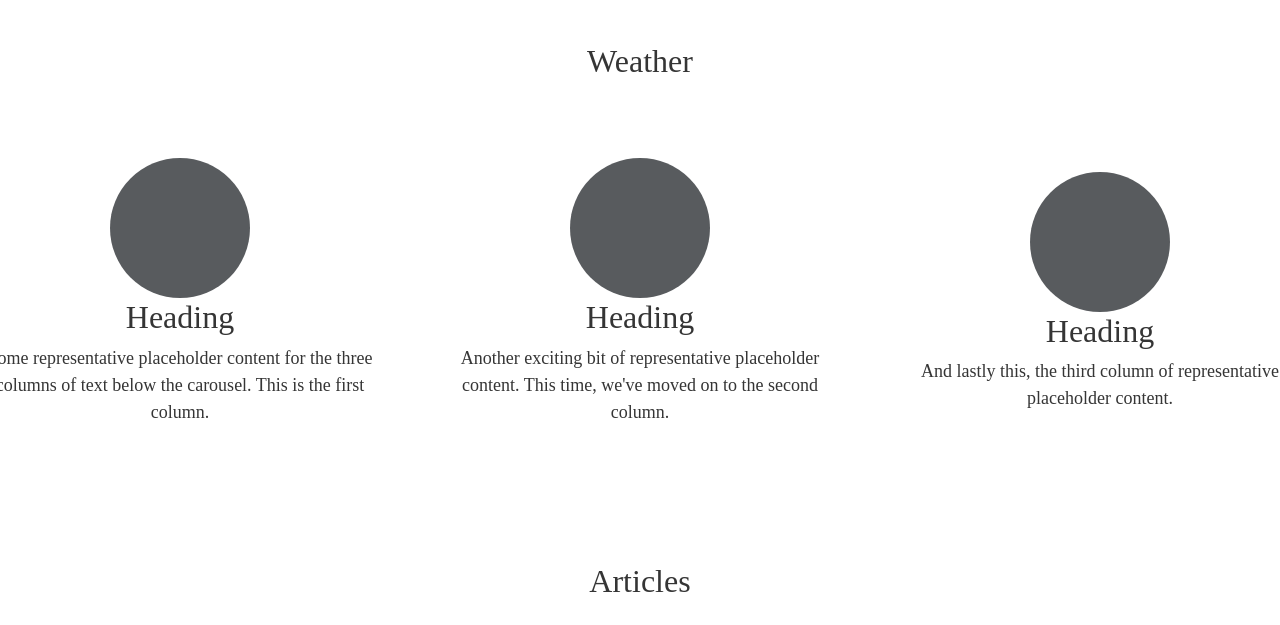
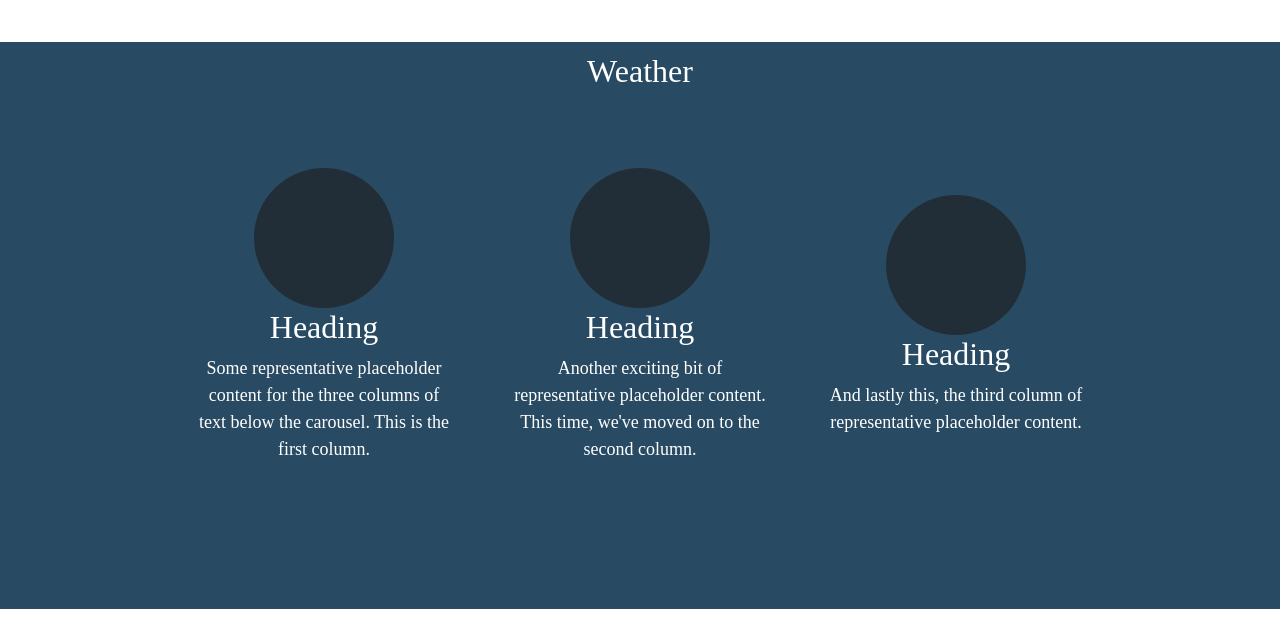
Before and after one commit to trystandj/wdd330-project, a website built with Vite: page src/index.html in a window 1280 px wide. Shown: the part 937-1562 px from the top of the page. Built offline with nearby package versions, Linux system fonts and the light colour scheme.

Commit message:
Quality of life improvements

```diff
--- a/src/css/style.css
+++ b/src/css/style.css
@@ -183,6 +183,11 @@ footer p {
   width: 100vw;
 }
 
+.weather-section {
+  background-color: var(--color-secondary);
+  color: white;
+  padding: 10px;
+}
 .weather-row {
   display: flex;
   flex-direction: row;
@@ -198,7 +203,7 @@ footer p {
 
 .weather-row > div {
   width: 100%;
-  max-width: 400px;
+  max-width: 20vw;
 
 }
 .col-lg-4 {
--- a/src/index.html
+++ b/src/index.html
@@ -127,6 +127,7 @@
     </section>
 
     <!-- Weather Section -->
+     <section class="weather-section">
     <div class="d-flex justify-content-center align-items-center">
       <h2>Weather</h2>
     </div>
@@ -175,9 +176,9 @@
       </div>
 
     </div>
-
+</section>
     <!-- Article Section -->
-    <div class="d-flex justify-content-center align-items-center">
+    <div class="d-flex justify-content-center align-items-center " style="margin-top: 40px;">
       <h2>Articles</h2>
     </div>
     <div class="article-cards">
--- a/src/public/partials/footer.html
+++ b/src/public/partials/footer.html
@@ -20,7 +20,6 @@
             <div>
                 <p><span id="currentyear"></span> WDD330 Class Project</p>
                 <p>Trystan Jones</p>
-                <p>&copy;2025 Newsy Final Project 📰 WDD 330 📰 BYU-Idaho for BYU-Pathway Worldwide
-Online</p>
+                <p>&copy;2025 Newsy Final Project WDD 330 BYU-Idaho </p>
 
             </div>
```
